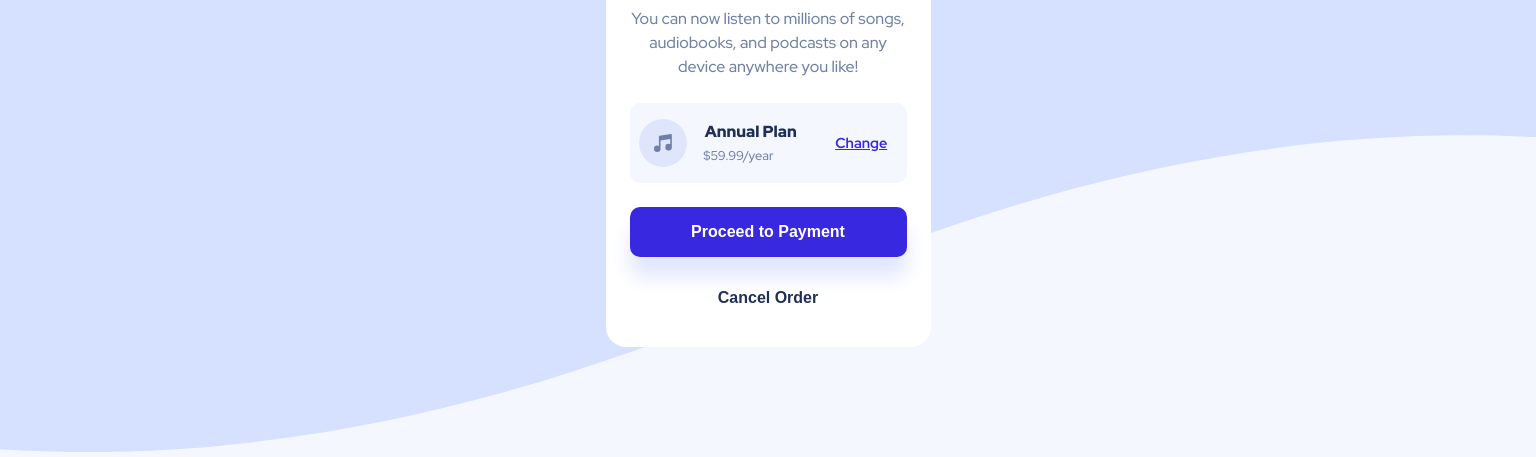
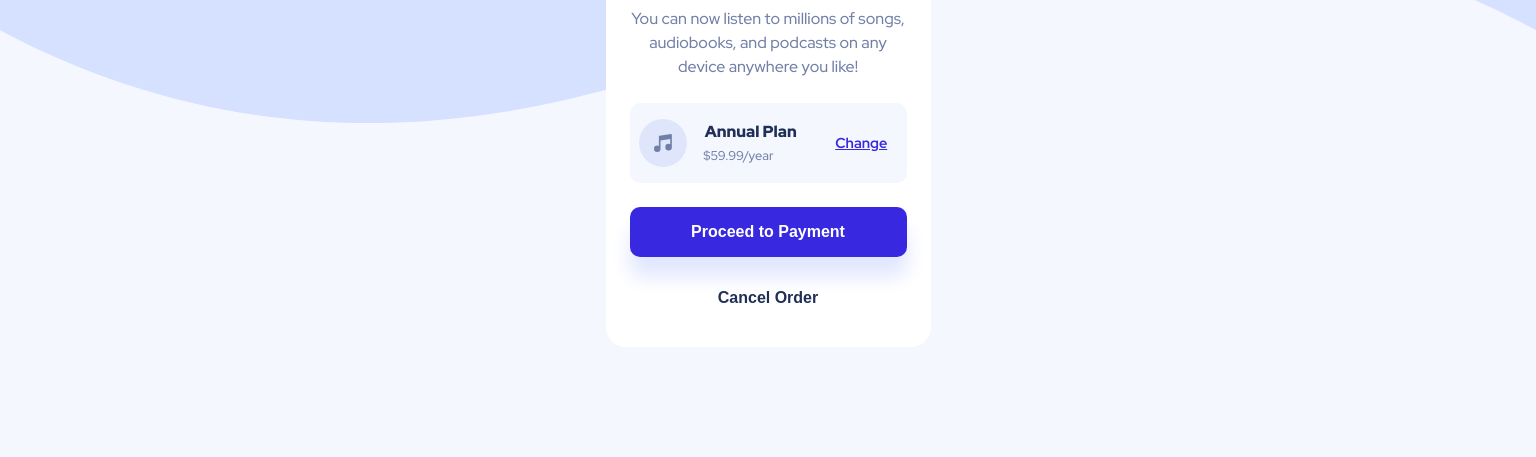
Before and after one commit to banece/order-summary-component, a plain HTML site: page index.html in a window 1536 px wide. Shown: the part 343-800 px from the top of the page. Drawn offline with Linux system fonts and the light colour scheme.

Commit message:
project done

```diff
--- a/style.css
+++ b/style.css
@@ -146,3 +146,9 @@ footer > button:nth-of-type(2) {
     color: var(--darkblue);
     margin-top: 1em;
 }
+
+@media screen and (min-width: 1440px) {
+    body {
+        background-image: url(./images/pattern-background-desktop.svg);
+    }
+}
```
